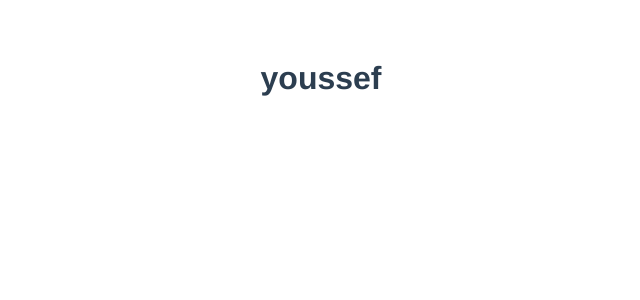
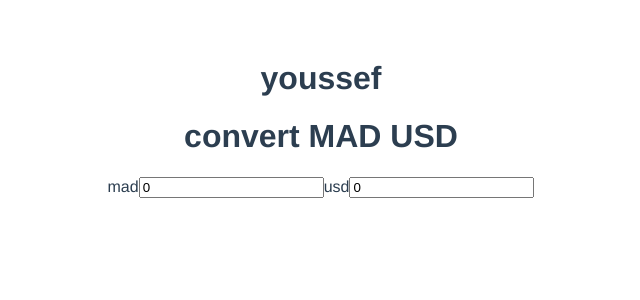
Before and after one commit to Elkafhi-Youssef/startvue, a Vue app: page / in a window 1280 px wide. Shown: the top 300 px of the page, without its empty margins (319-959 px from the left). Built offline with nearby package versions, Linux system fonts and the light colour scheme.

Commit message:
Convert MAD USD

```diff
--- a/src/App.vue
+++ b/src/App.vue
@@ -4,6 +4,11 @@
   <!-- <h1> hi {{add()}}</h1> -->
   <!-- <h2 v-html="greate"></h2> -->
   <h1> {{fullname}}</h1>
+  <h1> convert MAD USD</h1>
+  <label >mad</label>
+  <input type="number"   v-model="mad">
+  <label >usd</label>
+  <input type="number"   v-model="usd">
 </template>
 
 <script>
@@ -14,7 +19,10 @@ export default {
   data(){
     return{
      first:'youssef',
-     last:'elkafhi'
+     last:'elkafhi',
+    mad:0,
+    usd:0
+
     }
   },
   methods:{
@@ -25,6 +33,14 @@ export default {
   computed:{
     fullname(){
       return `${this.first}`
+    }
+  },
+  watch:{
+    mad(v){
+      this.usd = v/10;
+    },
+     usd(v){
+      this.mad = v*10;
     }
   }
 }
```
